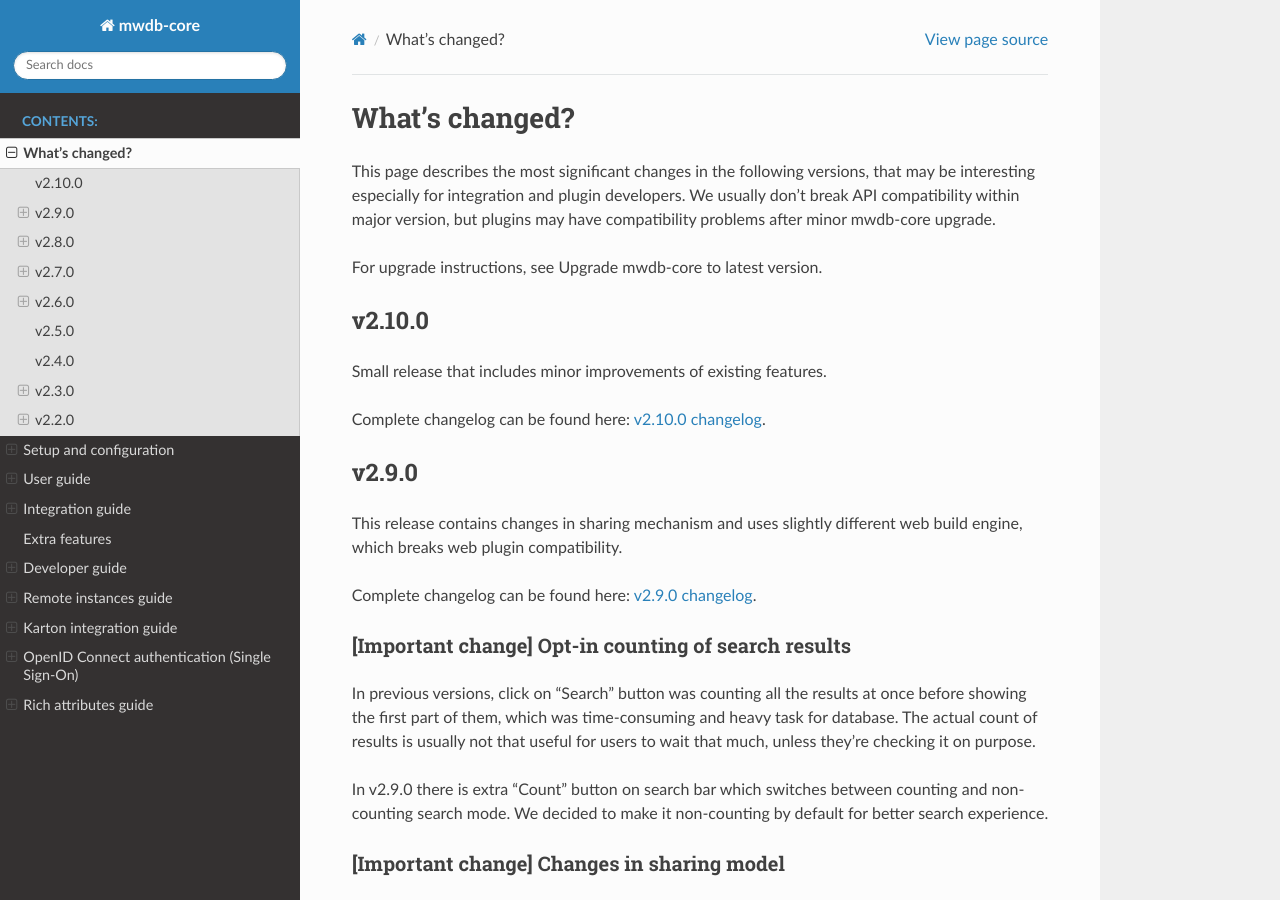
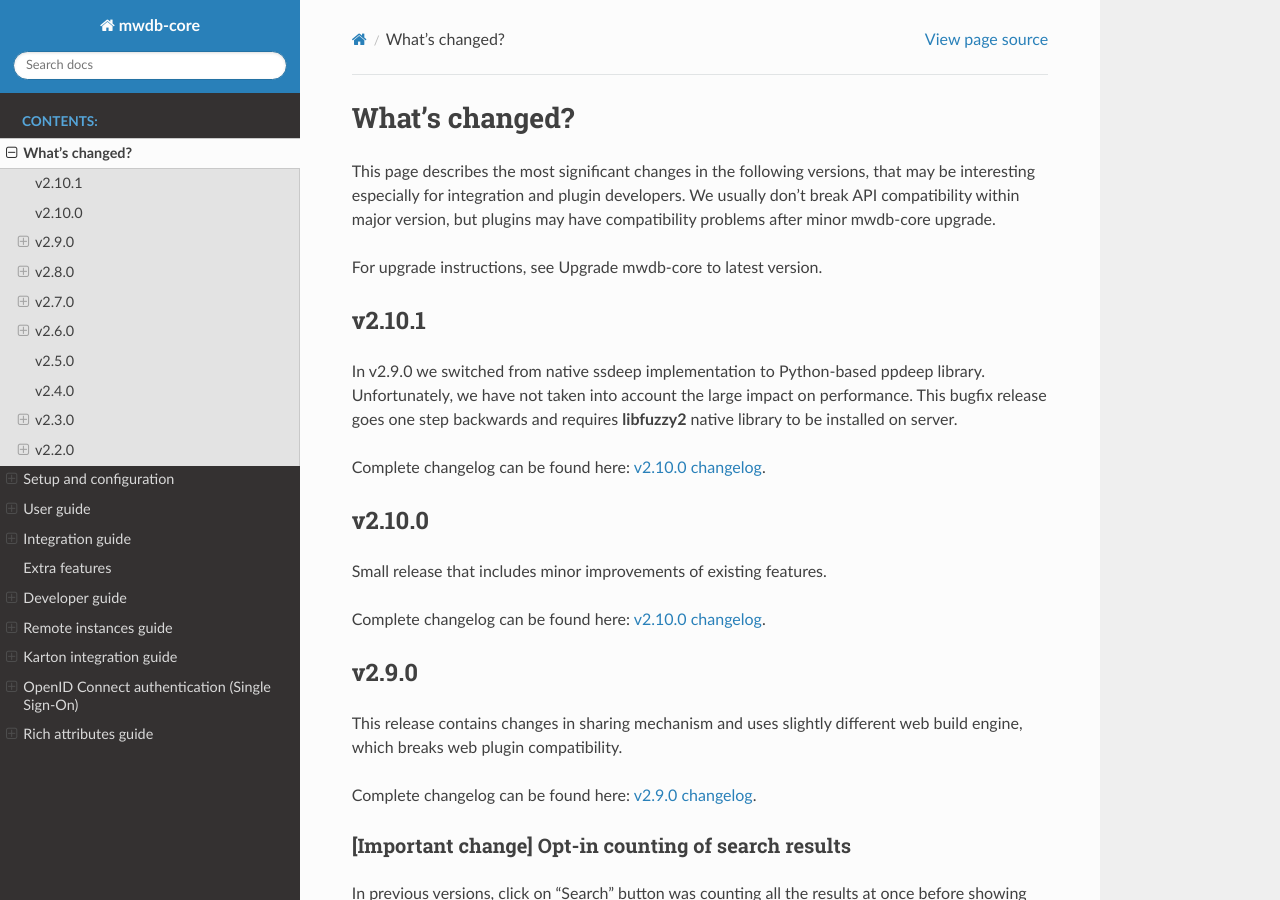
Before and after one commit to CERT-Polska/mwdb-core, a Sphinx documentation site: the page built from docs/whats-changed.rst, in a window 1280 px wide and 900 px high. Built offline with Sphinx 7.4.7 and the Read the Docs theme 2.0.0, drawn with Linux system fonts in a browser that asks for light colours.

Commit message:
Adapt documentation

```diff
--- a/docs/setup-and-configuration.rst
+++ b/docs/setup-and-configuration.rst
@@ -43,6 +43,7 @@
 
 
 * **PostgreSQL database** (minimum supported version: 12, https://www.postgresql.org/download/linux/debian/)
+* libfuzzy2 for ssdeep evaluation
 
 Optionally you can install:
 
--- a/docs/whats-changed.rst
+++ b/docs/whats-changed.rst
@@ -6,6 +6,16 @@
 have compatibility problems after minor mwdb-core upgrade.
 
 For upgrade instructions, see :ref:`Upgrade mwdb-core to latest version`.
+
+v2.10.1
+-------
+
+In v2.9.0 we switched from native ssdeep implementation to Python-based ppdeep library. Unfortunately, we have not taken
+into account the large impact on performance. This bugfix release goes one step backwards and requires **libfuzzy2**
+native library to be installed on server.
+
+Complete changelog can be found here: `v2.10.0 changelog <https://github.com/CERT-Polska/mwdb-core/releases/tag/v2.10.0>`_.
+
 
 v2.10.0
 -------
```
